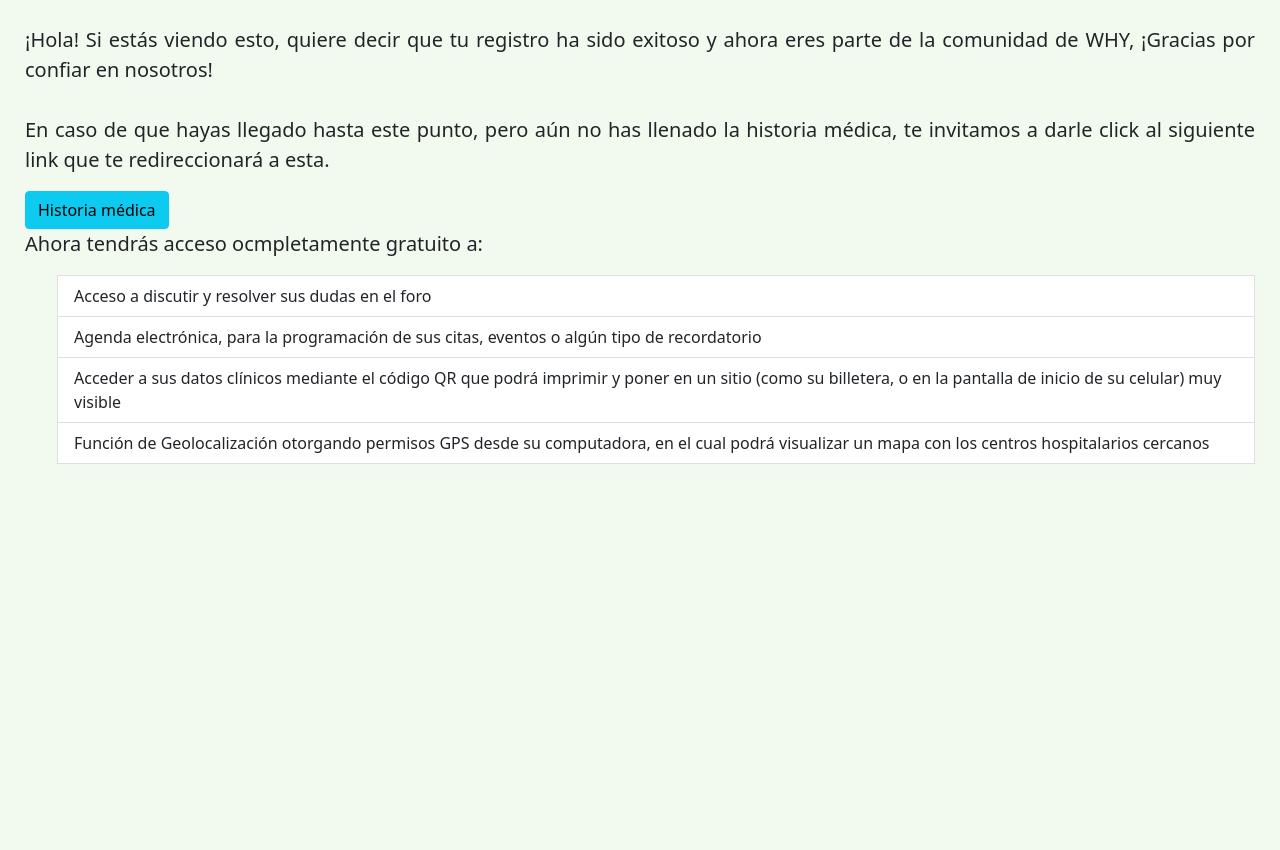
After one commit to NatAlv4/TA_04, a Flask app: page /servicios in a window 1280 px wide. The commit adds this page. Run offline with Flask 2, Linux system fonts and the light colour scheme.

Commit message:
Creacion servicios

```diff
--- a/main.py
+++ b/main.py
@@ -108,43 +108,15 @@ def historia_medica():
     con.commit()
     c.close()
 
-    return redirect(url_for('index'))
+    return redirect(url_for('servicios'))
 
  return render_template("historia_medica.html")
+
+@app.route('/servicios')
+def servicios():
+  return render_template("servicios.html")
 
 
 
 
-
-
-
-'''
-@app.route('/sign_up')
-def sign_up():
-  if request.method == 'POST':
-    nombre= request.form.get('nombre')
-    apellido = request.form.get('apellido')
-    email= request.form.get('email')
-    contraseña1 = request.form('contraseña1')
-    contraseña2 = request.form('contraseña2')
-
-    #Se validan los datos
-
-    if len(email) < 4:
-      flash("El correo debe de contener más de 3 caracteres.", category = 'error')
-    elif len(nombre) < 2:
-      flash("El nombre debe de contener mínimo 2 caracteres.", category = 'error')
-    elif  contraseña1 != contraseña2:
-      flash("Las contraseñas deben de coincidir.", category= 'error')
-    elif len(contrtaseña) <7:
-      flash("La contraseña debe de contener por lo menos 7 caracteres", category = 'error')
-    else:
-      flash("Cuenta creada :D", category= 'success')
-       #Añadimos el usuario a la base de datos
-  return render_template("sign_up.html")
-
-'''
-
-
-
 app.run(host='0.0.0.0', port=8080, debug=True)
--- a/templates/about.html
+++ b/templates/about.html
@@ -86,7 +86,7 @@
   <!--la etiqueta span permite aplicar estilo  al texto y permite agrupar elementos en linea-->
 
     <span class="border", style= "text-align:justify">
-      <p> Es importante aclarar que como fundadores del WHY, ninguno de nosotros estamos especializados en ningun ambito de la medicina, ni mucho menos pretendemos de forma directa brindar un acompañamiento profesional,por lo que bajo ninguna circunstancia lo expuesto en esta plataforma reemplazará los consejos que un porfesional de salud puede brindar en sus visitas.
+      <p> Es importante aclarar que como fundadores del WHY, ninguno de nosotros estamos especializados en ningun ambito de la medicina, ni mucho menos pretendemos de forma directa brindar un acompañamiento profesional,por lo que bajo ninguna circunstancia lo expuesto en esta plataforma reemplazará los consejos que un profesional de salud puede brindar en sus visitas.
       </p>
 
     </span>
--- a/templates/historia_medica.html
+++ b/templates/historia_medica.html
@@ -47,7 +47,7 @@
 
     <div class="form-group">
       <label id="number-label" for="number"
-        >Contacto, a quien llamar en caso de emergencia <span class="clue"></span></label
+        >Contacto, a quien llamar en caso de emergencia <span class="clue" required minlength="6"></span></label
       >
       <input
         type="number"
--- a/templates/login.html
+++ b/templates/login.html
@@ -62,7 +62,7 @@
     <form action ="" method="POST">
       <!--email-->
       <label for="email">Correo electrónico</label><!--label-->
-      <input type="text"  name="email" placeholder="Ingrese su correo electrónico"><!--campo para escribir el correo electrónico-->
+      <input type="text"  name="email" type="email" placeholder="Ingrese su correo electrónico"><!--campo para escribir el correo electrónico-->
 
       <!--contrasena-->
       <label for="password">Contraseña</label><!--label-->
--- /dev/null
+++ b/templates/servicios.html
@@ -0,0 +1,36 @@
+<!DOCTYPE html>
+<html lang="en">
+<head>
+  <meta charset="UTF-8">
+  <meta name="viewport" content="width=device-width, initial-scale=1.0">
+  <title>Servicios | WHY</title>
+	<!--BOOTSTRAP-->
+	<link href="https://cdn.jsdelivr.net/npm/bootstrap@5.0.0-beta3/dist/css/bootstrap.min.css" rel="stylesheet" integrity="sha384-eOJMYsd53ii+scO/bJGFsiCZc+5NDVN2yr8+0RDqr0Ql0h+rP48ckxlpbzKgwra6"
+	 crossorigin="anonymous">
+	<meta charset="UTF-8">
+	<meta name="viewport" content="width=device-width, initial-scale=1.0">
+	<title>Iniciar sesion | WHY </title>
+	<link rel="stylesheet" type="text/css" href="{{ url_for('static', filename='style.css')}}">
+
+</head>
+<body>
+  <p class="lead", style= "text-align:justify">
+    <strong> ¡Hola! </strong> Si estás viendo esto, quiere decir que tu registro ha sido exitoso y ahora eres parte de la comunidad de WHY, ¡Gracias por confiar en nosotros!
+    <br></br>
+    En caso de que hayas llegado hasta este punto, pero aún no has llenado la historia médica, te invitamos a darle click al siguiente link que te redireccionará a esta.
+  </p>
+  <!--se agrega un boton, usando bootstrap que lleva a la historia médica-->
+  <a class="btn btn-info" href="historia_medica" role="button">Historia médica</a>
+
+  <p class="lead", style= "text-align:justify">
+    Ahora tendrás acceso ocmpletamente gratuito a:
+  </p>
+
+  <!--Creacion de una lista-->
+  <ul class= "list group"> <!--Tipo de lista-->
+   <li class="list-group-item">Acceso a discutir y resolver sus dudas en el foro</li> <!--Elemento de lista, lo mismo aplica para los demas elementos-->
+   <li class="list-group-item">Agenda electrónica, para la programación de sus citas, eventos o algún tipo de recordatorio</li>
+   <li class="list-group-item">Acceder a sus datos clínicos mediante el código QR que podrá imprimir y poner en un sitio (como su billetera, o en la pantalla de inicio de su celular) muy visible</li>
+   <li class="list-group-item">Función de Geolocalización otorgando permisos GPS desde su computadora, en el cual podrá visualizar un mapa con los centros hospitalarios cercanos </li>
+</body>
+</html>
```
